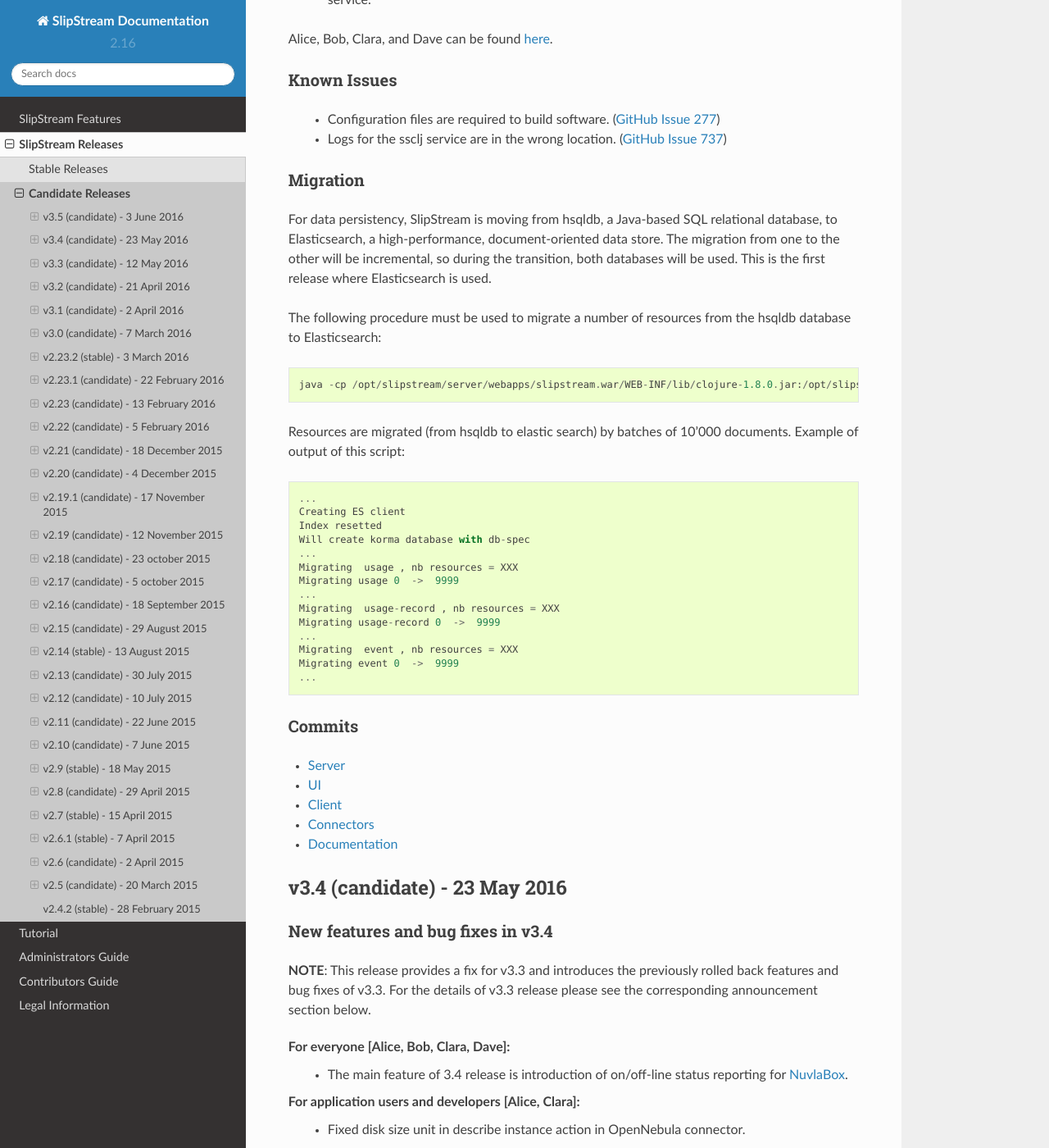
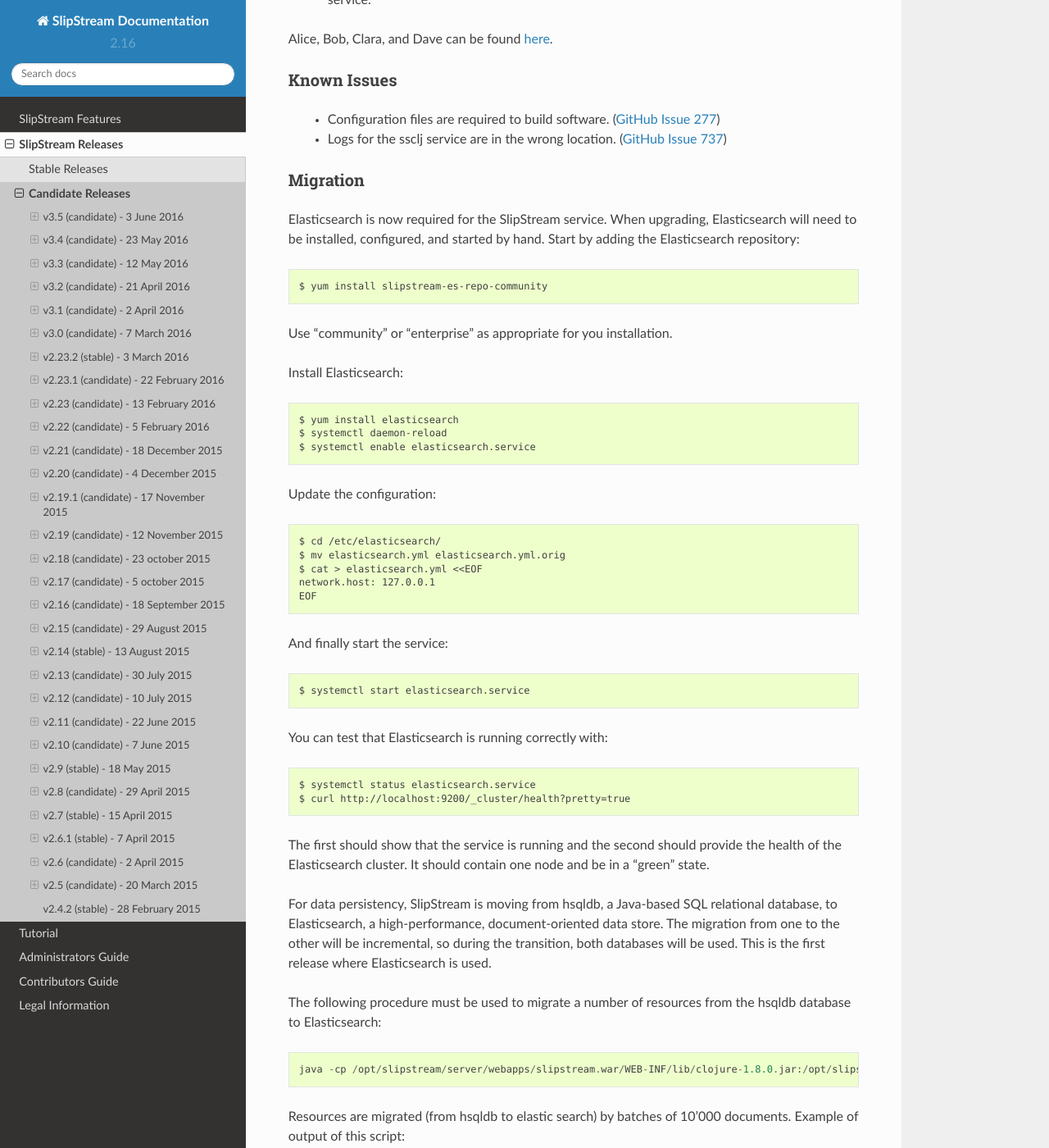
Before and after one commit to slipstream/SlipStreamDocumentation, a Sphinx documentation site: the page built from docs/release_notes/candidate_releases.rst, in a window 1280 px wide and 1400 px high, scrolled down 1136 px. Shown: the whole window at 82% size. Built offline with Sphinx 7.4.7 and the Read the Docs theme 2.0.0, drawn with Linux system fonts in a browser that asks for light colours.

Commit message:
add information on installing, configuring, and starting Elasticsearch

```diff
--- a/docs/release_notes/candidate_releases.rst
+++ b/docs/release_notes/candidate_releases.rst
@@ -65,6 +65,41 @@
 
 Migration
 ~~~~~~~~~
+
+Elasticsearch is now required for the SlipStream service.  When
+upgrading, Elasticsearch will need to be installed, configured, and
+started by hand.  Start by adding the Elasticsearch repository::
+
+    $ yum install slipstream-es-repo-community
+
+Use "community" or "enterprise" as appropriate for you installation.
+
+Install Elasticsearch::
+
+    $ yum install elasticsearch
+    $ systemctl daemon-reload
+    $ systemctl enable elasticsearch.service
+
+Update the configuration::
+
+    $ cd /etc/elasticsearch/
+    $ mv elasticsearch.yml elasticsearch.yml.orig
+    $ cat > elasticsearch.yml <<EOF
+    network.host: 127.0.0.1
+    EOF
+
+And finally start the service::
+
+    $ systemctl start elasticsearch.service
+
+You can test that Elasticsearch is running correctly with::
+
+    $ systemctl status elasticsearch.service
+    $ curl http://localhost:9200/_cluster/health?pretty=true
+
+The first should show that the service is running and the second
+should provide the health of the Elasticsearch cluster.  It should
+contain one node and be in a "green" state.
 
 For data persistency, SlipStream is moving from hsqldb, a Java-based
 SQL relational database, to Elasticsearch, a high-performance,
```
